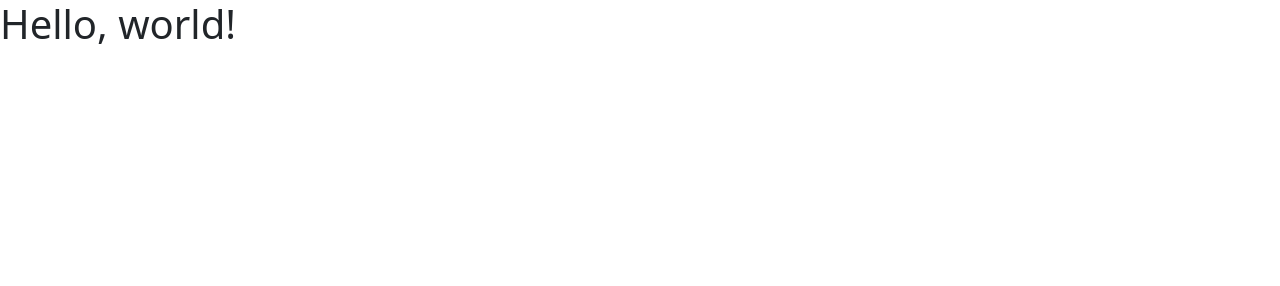
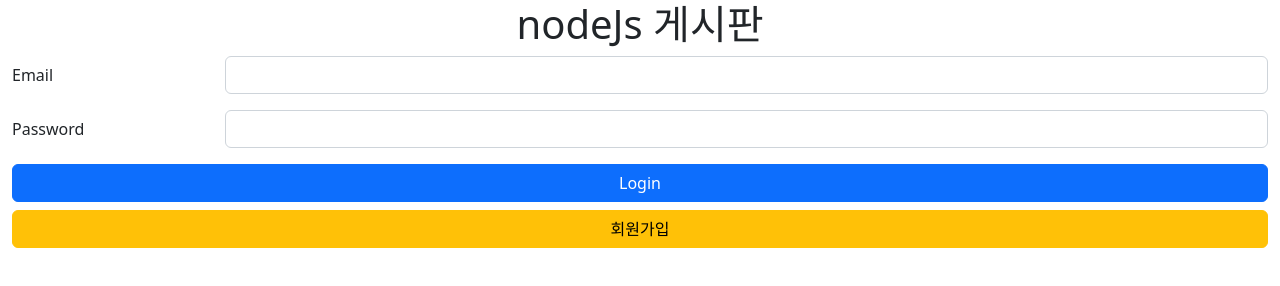
Before and after one commit to swogjs/nodeSampleBoard, a website: page public/index.html in a window 1280 px wide. Drawn offline with nearby package versions, Linux system fonts and the light colour scheme.

Commit message:
UI HTML edit

```diff
--- a/public/index.html
+++ b/public/index.html
@@ -9,7 +9,30 @@
     <!-- 무료 템플릿 : https://cssauthor.com/free-bootstrap-5-templates/  -->
 </head>
 <body>
-    <h1>Hello, world!</h1>
+    <div class="container-fluid">
+        <!-- Content here -->
+        <form>
+            <div class="row text-center">
+                <p class="h1">nodeJs 게시판</p>
+            </div>
+            <div class="row mb-3">
+                <label for="inputEmail" class="col-sm-2 col-form-label">Email</label>
+                <div class="col-sm-10">
+                    <input type="email" class="form-control" id="inputEmail">
+                </div>
+            </div>
+            <div class="row mb-3">
+                <label for="inputPassword" class="col-sm-2 col-form-label">Password</label>
+                <div class="col-sm-10">
+                    <input type="password" class="form-control" id="inputPassword">
+                </div>
+            </div>
+            <div class="d-grid gap-2">
+                <button class="btn btn-primary" type="button">Login</button>
+                <button class="btn btn-warning" type="button">회원가입</button>
+            </div>
+        </form>
+    </div>
     <script src="https://cdn.jsdelivr.net/npm/bootstrap@5.2.2/dist/js/bootstrap.bundle.min.js" integrity="sha384-OERcA2EqjJCMA+/3y+gxIOqMEjwtxJY7qPCqsdltbNJuaOe923+mo//f6V8Qbsw3" crossorigin="anonymous"></script>
 </body>
 </html>
```
